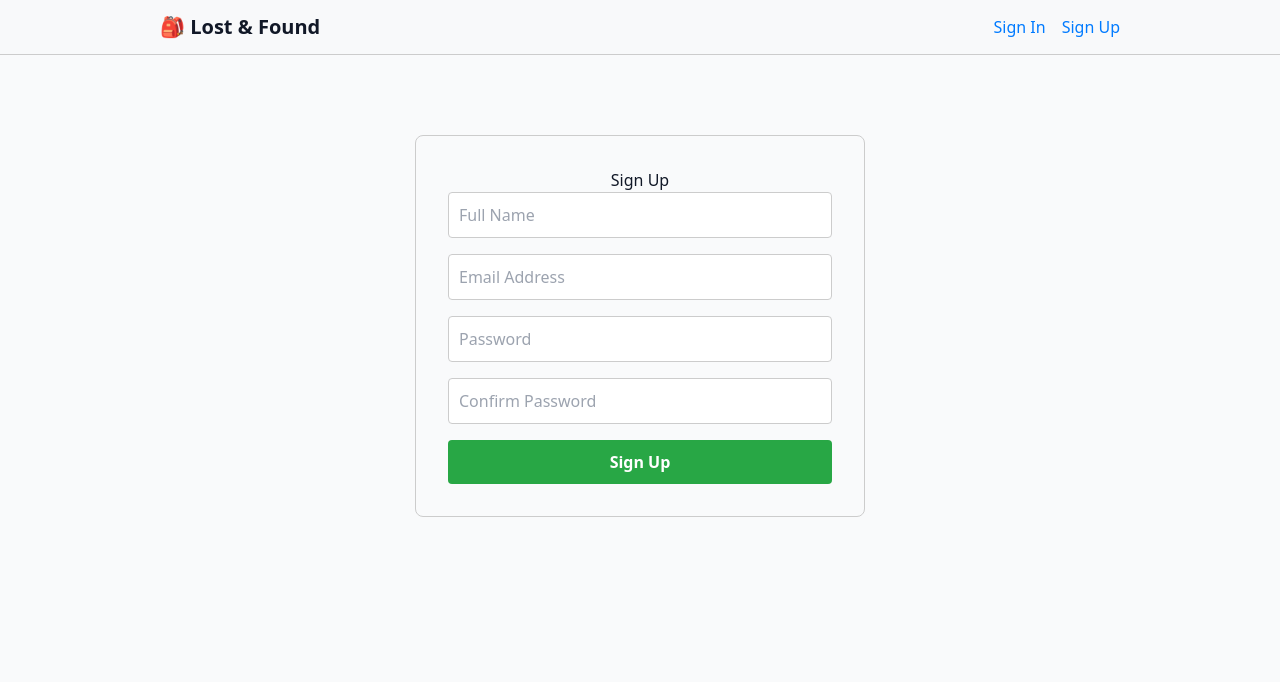
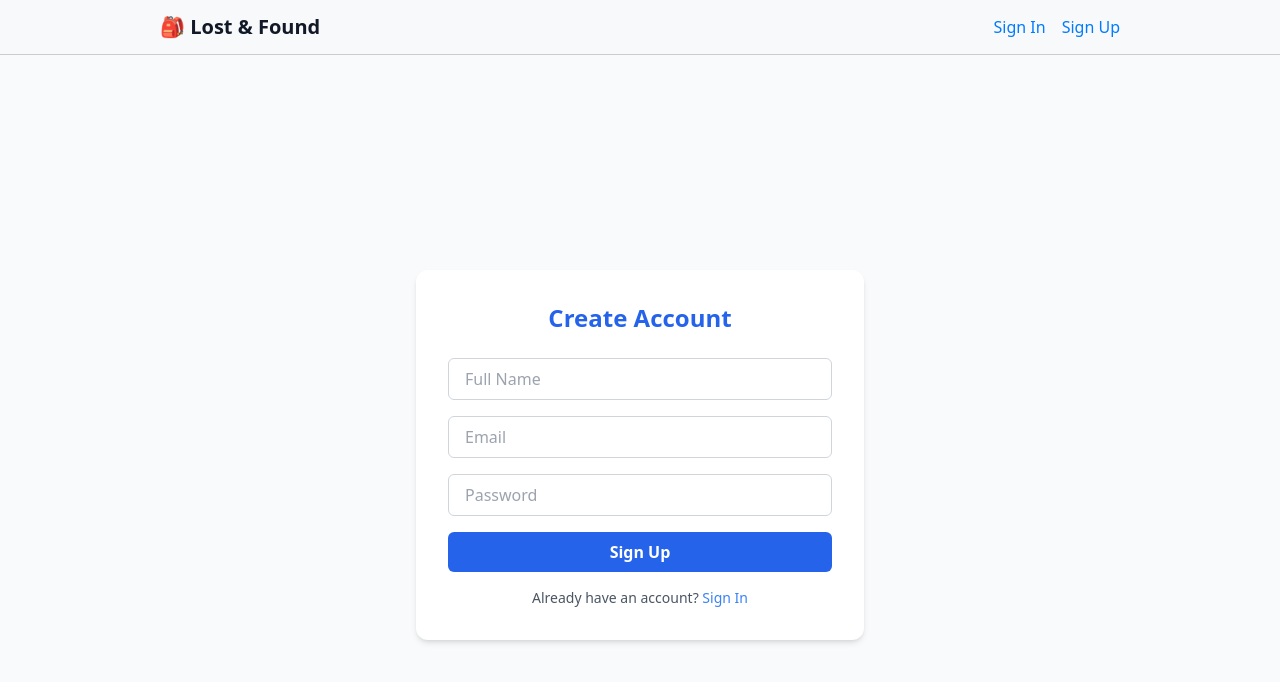
Before and after one commit to Navindi-Thisara/lostfound-frontend, a React (Create React App) app: page /signup in a window 1280 px wide. Shown: the top 682 px of the page. Built offline with nearby package versions, Linux system fonts and the light colour scheme.

Commit message:
Update CRUD UI and styling for Add/Edit/Delete item forms, and Tailwind config

```diff
--- /dev/null
+++ b/src/components/AddItemForm.tsx
@@ -0,0 +1,88 @@
+import React, { useState } from 'react';
+import axios from 'axios';
+
+interface Item {
+    id: number;
+    name: string;
+    description: string;
+    dateFound: string;
+}
+
+interface AddItemFormProps {
+    onAdd: (item: Item) => void;
+}
+
+const AddItemForm: React.FC<AddItemFormProps> = ({ onAdd }) => {
+    const [name, setName] = useState('');
+    const [description, setDescription] = useState('');
+    const [dateFound, setDateFound] = useState('');
+
+    const handleSubmit = async (e: React.FormEvent) => {
+        e.preventDefault();
+        try {
+            const newItem = { name, description, dateFound };
+            const res = await axios.post('/items', newItem);
+            onAdd(res.data); // Pass the newly added item to parent component
+
+            // Clear form inputs after successful submission
+            setName('');
+            setDescription('');
+            setDateFound('');
+        } catch (error) {
+            alert('Failed to add item');
+        }
+    };
+
+    return (
+        <form
+            onSubmit={handleSubmit}
+            className="border p-4 rounded shadow-md bg-white max-w-md mx-auto"
+        >
+            <h2 className="text-xl font-semibold mb-4">Add New Item</h2>
+
+            <label className="block mb-3">
+                Name:
+                <input
+                    type="text"
+                    value={name}
+                    onChange={(e) => setName(e.target.value)}
+                    placeholder="Name"
+                    required
+                    className="border p-2 w-full rounded mt-1"
+                />
+            </label>
+
+            <label className="block mb-3">
+                Description:
+                <input
+                    type="text"
+                    value={description}
+                    onChange={(e) => setDescription(e.target.value)}
+                    placeholder="Description"
+                    required
+                    className="border p-2 w-full rounded mt-1"
+                />
+            </label>
+
+            <label className="block mb-4">
+                Date Found:
+                <input
+                    type="date"
+                    value={dateFound}
+                    onChange={(e) => setDateFound(e.target.value)}
+                    required
+                    className="border p-2 w-full rounded mt-1"
+                />
+            </label>
+
+            <button
+                type="submit"
+                className="bg-blue-600 hover:bg-blue-700 text-white px-6 py-2 rounded"
+            >
+                Add Item
+            </button>
+        </form>
+    );
+};
+
+export default AddItemForm;
--- /dev/null
+++ b/src/components/EditIemForm.tsx
@@ -0,0 +1,102 @@
+import React, { useState } from 'react';
+import axios from 'axios';
+
+interface Item {
+    id: number;
+    name: string;
+    description: string;
+    dateFound: string;
+}
+
+interface EditItemFormProps {
+    item: Item;
+    onCancel: () => void;
+    onUpdate: (item: Item) => void;
+}
+
+const EditItemForm: React.FC<EditItemFormProps> = ({ item, onCancel, onUpdate }) => {
+    const [name, setName] = useState(item.name);
+    const [description, setDescription] = useState(item.description);
+    const [dateFound, setDateFound] = useState(item.dateFound);
+    const [loading, setLoading] = useState(false);
+
+    const handleSubmit = async (e: React.FormEvent) => {
+        e.preventDefault();
+        setLoading(true);
+        try {
+            const updatedItem = { name, description, dateFound };
+            const res = await axios.put(`/items/${item.id}`, updatedItem);
+            onUpdate(res.data); // Notify parent with updated item
+        } catch (error) {
+            alert('Failed to update item');
+        } finally {
+            setLoading(false);
+        }
+    };
+
+    return (
+        <form
+            onSubmit={handleSubmit}
+            className="bg-white p-6 rounded shadow-md max-w-md mx-auto"
+        >
+            <h2 className="text-xl font-semibold mb-4">Edit Item</h2>
+
+            <label className="block mb-4">
+                Name:
+                <input
+                    type="text"
+                    value={name}
+                    onChange={e => setName(e.target.value)}
+                    required
+                    className="border rounded w-full p-2 mt-1"
+                    disabled={loading}
+                />
+            </label>
+
+            <label className="block mb-4">
+                Description:
+                <input
+                    type="text"
+                    value={description}
+                    onChange={e => setDescription(e.target.value)}
+                    required
+                    className="border rounded w-full p-2 mt-1"
+                    disabled={loading}
+                />
+            </label>
+
+            <label className="block mb-6">
+                Date Found:
+                <input
+                    type="date"
+                    value={dateFound}
+                    onChange={e => setDateFound(e.target.value)}
+                    required
+                    className="border rounded w-full p-2 mt-1"
+                    disabled={loading}
+                />
+            </label>
+
+            <div className="flex justify-end space-x-3">
+                <button
+                    type="button"
+                    onClick={onCancel}
+                    disabled={loading}
+                    className="px-4 py-2 rounded bg-gray-400 hover:bg-gray-500 text-white"
+                >
+                    Cancel
+                </button>
+
+                <button
+                    type="submit"
+                    disabled={loading}
+                    className="px-4 py-2 rounded bg-blue-600 hover:bg-blue-700 text-white"
+                >
+                    {loading ? 'Saving...' : 'Save'}
+                </button>
+            </div>
+        </form>
+    );
+};
+
+export default EditItemForm;
--- a/src/pages/SignIn.tsx
+++ b/src/pages/SignIn.tsx
@@ -1,6 +1,6 @@
 import React, { useState } from 'react';
 import { useNavigate } from 'react-router-dom';
-import API from '../api/axios'; // Make sure this path is correct
+import API from '../api/axios'; // Adjust path as needed
 
 const SignIn: React.FC = () => {
     const [email, setEmail] = useState('');
@@ -22,7 +22,7 @@ const SignIn: React.FC = () => {
                 password,
             });
 
-            const token = response.data.token; // Your backend should return the JWT token in `token`
+            const token = response.data.token;
             localStorage.setItem('token', token);
 
             setError('');
@@ -37,63 +37,41 @@ const SignIn: React.FC = () => {
     };
 
     return (
-        <div style={styles.container}>
-            <h2>Sign In</h2>
-            <form onSubmit={handleSubmit} style={styles.form}>
+        <div className="flex items-center justify-center min-h-screen bg-gray-50">
+            <div className="bg-white p-8 rounded-lg shadow-md w-full max-w-md">
+                <h2 className="text-2xl font-bold text-center text-blue-600 mb-6">Sign In</h2>
+                <form onSubmit={handleSubmit} className="space-y-4">
                     <input
                         type="email"
                         placeholder="Email"
                         value={email}
                         onChange={(e) => setEmail(e.target.value)}
-                    style={styles.input}
+                        className="w-full px-4 py-2 border border-gray-300 rounded-md focus:outline-none focus:ring-2 focus:ring-blue-500"
                     />
                     <input
                         type="password"
                         placeholder="Password"
                         value={password}
                         onChange={(e) => setPassword(e.target.value)}
-                    style={styles.input}
+                        className="w-full px-4 py-2 border border-gray-300 rounded-md focus:outline-none focus:ring-2 focus:ring-blue-500"
                     />
-                {error && <p style={styles.error}>{error}</p>}
-                <button type="submit" style={styles.button}>Sign In</button>
+                    {error && <p className="text-red-500 text-sm">{error}</p>}
+                    <button
+                        type="submit"
+                        className="w-full bg-blue-600 text-white py-2 rounded-md hover:bg-blue-700 transition duration-200 font-semibold"
+                    >
+                        Sign In
+                    </button>
                 </form>
+                <p className="mt-4 text-sm text-center text-gray-600">
+                    Don't have an account?{' '}
+                    <a href="/signup" className="text-blue-500 hover:underline">
+                        Sign Up
+                    </a>
+                </p>
+            </div>
         </div>
     );
 };
 
-const styles: { [key: string]: React.CSSProperties } = {
-    container: {
-        maxWidth: '400px',
-        margin: '80px auto',
-        padding: '2rem',
-        border: '1px solid #ccc',
-        borderRadius: '8px',
-        textAlign: 'center',
-    },
-    form: {
-        display: 'flex',
-        flexDirection: 'column',
-        gap: '1rem',
-    },
-    input: {
-        padding: '10px',
-        fontSize: '1rem',
-        borderRadius: '4px',
-        border: '1px solid #ccc',
-    },
-    button: {
-        padding: '10px',
-        backgroundColor: '#007bff',
-        color: '#fff',
-        fontWeight: 'bold',
-        border: 'none',
-        borderRadius: '4px',
-        cursor: 'pointer',
-    },
-    error: {
-        color: 'red',
-        fontSize: '0.9rem',
-    },
-};
-
 export default SignIn;
--- a/src/pages/SignUp.tsx
+++ b/src/pages/SignUp.tsx
@@ -1,130 +1,68 @@
-import React, { useState } from 'react';
-import { useNavigate } from 'react-router-dom';
-import API from '../api/axios'; // axios instance
+import React, { useState } from "react";
 
 const SignUp: React.FC = () => {
-    const [name, setName] = useState('');
-    const [email, setEmail] = useState('');
-    const [password, setPassword] = useState('');
-    const [confirmPassword, setConfirmPassword] = useState('');
-    const [error, setError] = useState('');
-    const [success, setSuccess] = useState('');
-    const navigate = useNavigate();
+    const [form, setForm] = useState({ email: "", password: "", name: "" });
 
-    const handleSubmit = async (e: React.FormEvent) => {
+    const handleChange = (e: React.ChangeEvent<HTMLInputElement>) => {
+        setForm({ ...form, [e.target.name]: e.target.value });
+    };
+
+    const handleSubmit = (e: React.FormEvent) => {
         e.preventDefault();
-
-        // Client-side validation
-        if (!name || !email || !password || !confirmPassword) {
-            setError('All fields are required.');
-            return;
-        }
-
-        if (password !== confirmPassword) {
-            setError('Passwords do not match.');
-            return;
-        }
-
-        try {
-            const response = await API.post('/auth/register', {
-                name,
-                email,
-                password
-            });
-
-            setSuccess('Account created successfully!');
-            setError('');
-
-            // Redirect to sign-in page after a short delay
-            setTimeout(() => {
-                navigate('/');
-            }, 1500);
-        } catch (err: any) {
-            if (err.response?.data?.message) {
-                setError(err.response.data.message);
-            } else {
-                setError('Registration failed. Please try again.');
-            }
-        }
+        // TODO: Implement registration logic
+        console.log(form);
     };
 
     return (
-        <div style={styles.container}>
-            <h2>Sign Up</h2>
-            <form onSubmit={handleSubmit} style={styles.form}>
+        <div className="flex items-center justify-center min-h-screen bg-gray-50">
+            <div className="bg-white p-8 rounded-xl shadow-md w-full max-w-md">
+                <h2 className="text-2xl font-bold text-center mb-6 text-blue-600">
+                    Create Account
+                </h2>
+                <form onSubmit={handleSubmit} className="space-y-4">
                     <input
                         type="text"
+                        name="name"
                         placeholder="Full Name"
-                    value={name}
-                    onChange={(e) => setName(e.target.value)}
-                    style={styles.input}
+                        value={form.name}
+                        onChange={handleChange}
+                        required
+                        className="w-full px-4 py-2 border border-gray-300 rounded-md focus:outline-none focus:ring-2 focus:ring-blue-400"
                     />
                     <input
                         type="email"
-                    placeholder="Email Address"
-                    value={email}
-                    onChange={(e) => setEmail(e.target.value)}
-                    style={styles.input}
+                        name="email"
+                        placeholder="Email"
+                        value={form.email}
+                        onChange={handleChange}
+                        required
+                        className="w-full px-4 py-2 border border-gray-300 rounded-md focus:outline-none focus:ring-2 focus:ring-blue-400"
                     />
                     <input
                         type="password"
+                        name="password"
                         placeholder="Password"
-                    value={password}
-                    onChange={(e) => setPassword(e.target.value)}
-                    style={styles.input}
+                        value={form.password}
+                        onChange={handleChange}
+                        required
+                        className="w-full px-4 py-2 border border-gray-300 rounded-md focus:outline-none focus:ring-2 focus:ring-blue-400"
                     />
-                <input
-                    type="password"
-                    placeholder="Confirm Password"
-                    value={confirmPassword}
-                    onChange={(e) => setConfirmPassword(e.target.value)}
-                    style={styles.input}
-                />
-                {error && <p style={styles.error}>{error}</p>}
-                {success && <p style={styles.success}>{success}</p>}
-                <button type="submit" style={styles.button}>Sign Up</button>
+                    <button
+                        type="submit"
+                        className="w-full bg-blue-600 text-white py-2 rounded-md hover:bg-blue-700 transition font-semibold"
+                    >
+                        Sign Up
+                    </button>
                 </form>
+                <p className="mt-4 text-center text-sm text-gray-600">
+                    Already have an account?{" "}
+                    <a href="/signin" className="text-blue-500 hover:underline">
+                        Sign In
+                    </a>
+                </p>
+            </div>
         </div>
     );
 };
 
-const styles: { [key: string]: React.CSSProperties } = {
-    container: {
-        maxWidth: '450px',
-        margin: '80px auto',
-        padding: '2rem',
-        border: '1px solid #ccc',
-        borderRadius: '8px',
-        textAlign: 'center',
-    },
-    form: {
-        display: 'flex',
-        flexDirection: 'column',
-        gap: '1rem',
-    },
-    input: {
-        padding: '10px',
-        fontSize: '1rem',
-        borderRadius: '4px',
-        border: '1px solid #ccc',
-    },
-    button: {
-        padding: '10px',
-        backgroundColor: '#28a745',
-        color: '#fff',
-        fontWeight: 'bold',
-        border: 'none',
-        borderRadius: '4px',
-        cursor: 'pointer',
-    },
-    error: {
-        color: 'red',
-        fontSize: '0.9rem',
-    },
-    success: {
-        color: 'green',
-        fontSize: '0.9rem',
-    },
-};
-
 export default SignUp;
```
Also changed, not shown: src/pages/Dashboard.tsx (+88 -50 lines), src/utils/handleDelete.ts (added, +21 -0 lines), tailwind.config.js (+10 -3 lines). Lines whose indentation alone changed are shown as unchanged.
